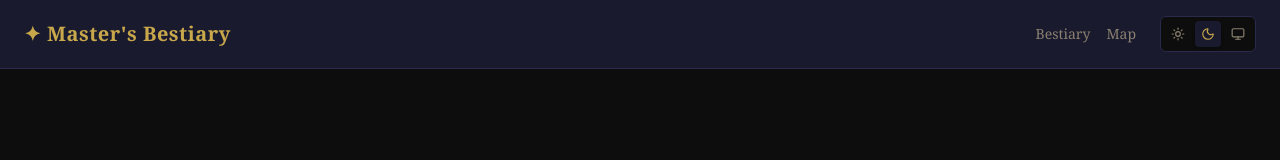
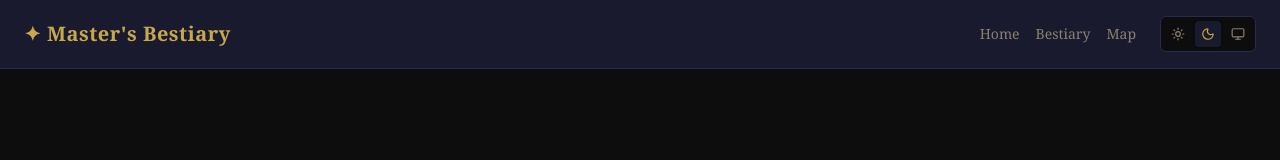
Before and after one commit to dustin-lennon/ffxiv-beastmaster, a Next.js app: page / in a window 1280 px wide. Shown: the top 160 px of the page. Built offline with nearby package versions, Linux system fonts and the light colour scheme.

Commit message:
feat: add Home link to nav

```diff
--- a/app/layout.tsx
+++ b/app/layout.tsx
@@ -25,6 +25,7 @@ export default function RootLayout({
               </h1>
               <nav className="flex items-center gap-6 text-sm">
                 <div className="flex gap-4">
+                  <a href="/" className="text-light-muted hover:text-ffxiv-gold transition-colors dark:text-ffxiv-muted dark:hover:text-ffxiv-gold">Home</a>
                   <a href="/bestiary" className="text-light-muted hover:text-ffxiv-gold transition-colors dark:text-ffxiv-muted dark:hover:text-ffxiv-gold">Bestiary</a>
                   <a href="/map" className="text-light-muted hover:text-ffxiv-gold transition-colors dark:text-ffxiv-muted dark:hover:text-ffxiv-gold">Map</a>
                 </div>
```
